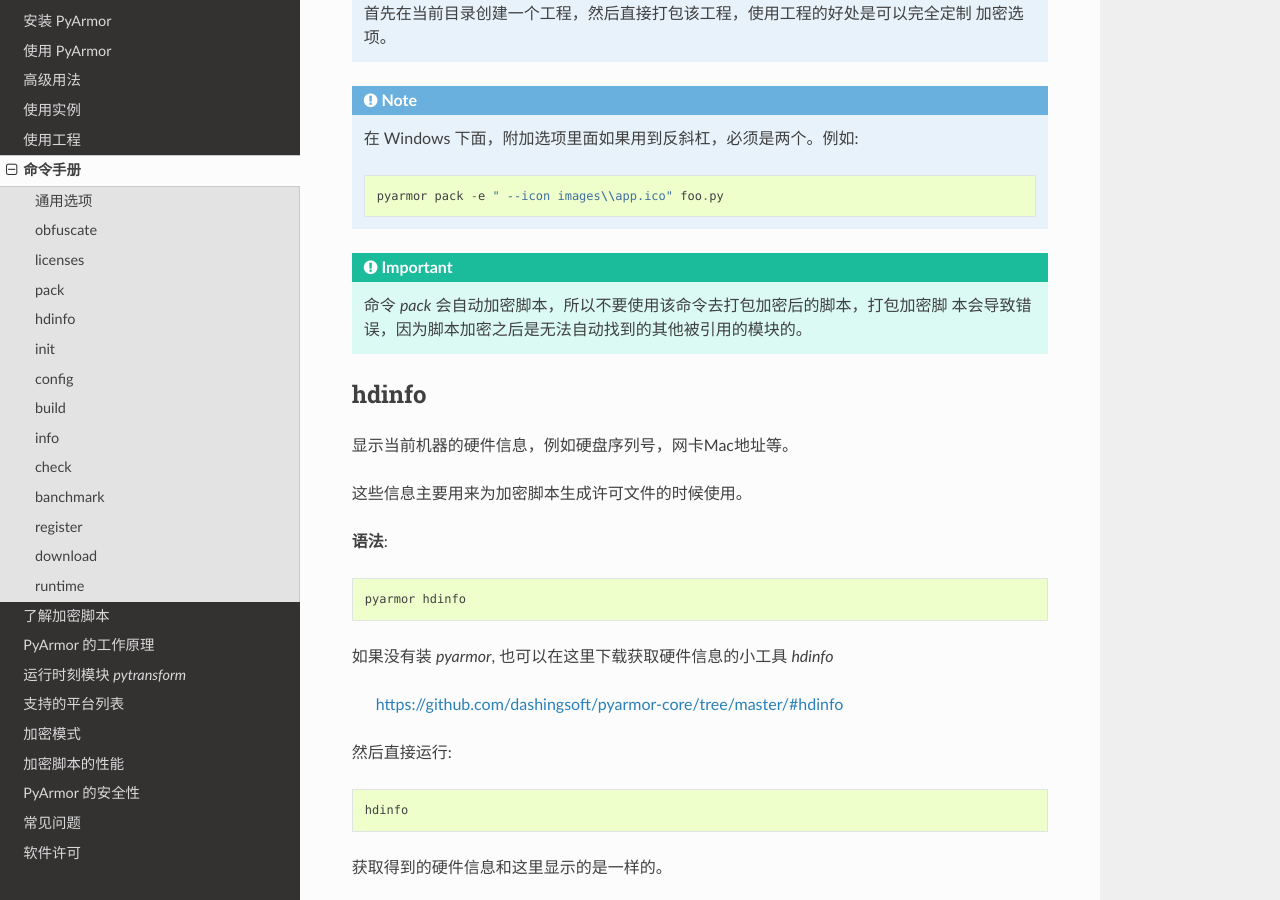
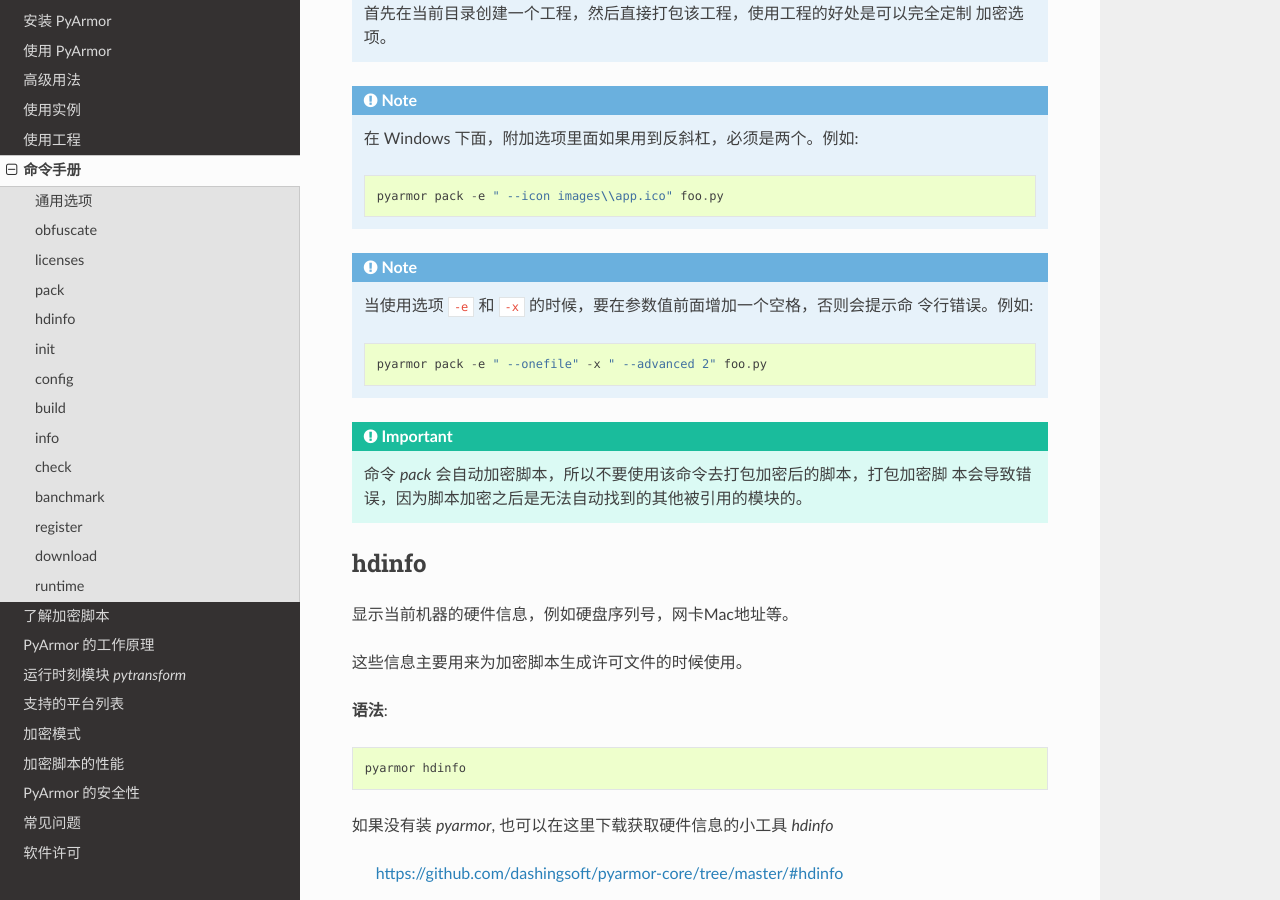
Before and after one commit to dashingsoft/pyarmor-docs-zh, a Sphinx documentation site: the page built from docs/man.rst, in a window 1280 px wide and 900 px high, scrolled down 15016 px. Built offline with Sphinx 7.4.7 and the Read the Docs theme 2.0.0, drawn with Linux system fonts in a browser that asks for light colours.

Commit message:
Add note for pack

```diff
--- a/docs/man.rst
+++ b/docs/man.rst
@@ -556,6 +556,13 @@ https://pyinstaller.readthedocs.io/en/stable/hooks.html#understanding-pyinstalle
 
      pyarmor pack -e " --icon images\\app.ico" foo.py
 
+.. note::
+
+   当使用选项 ``-e`` 和 ``-x`` 的时候，要在参数值前面增加一个空格，否则会提示命
+   令行错误。例如::
+
+     pyarmor pack -e " --onefile" -x " --advanced 2" foo.py
+
 .. important::
 
    命令 `pack` 会自动加密脚本，所以不要使用该命令去打包加密后的脚本，打包加密脚
```
